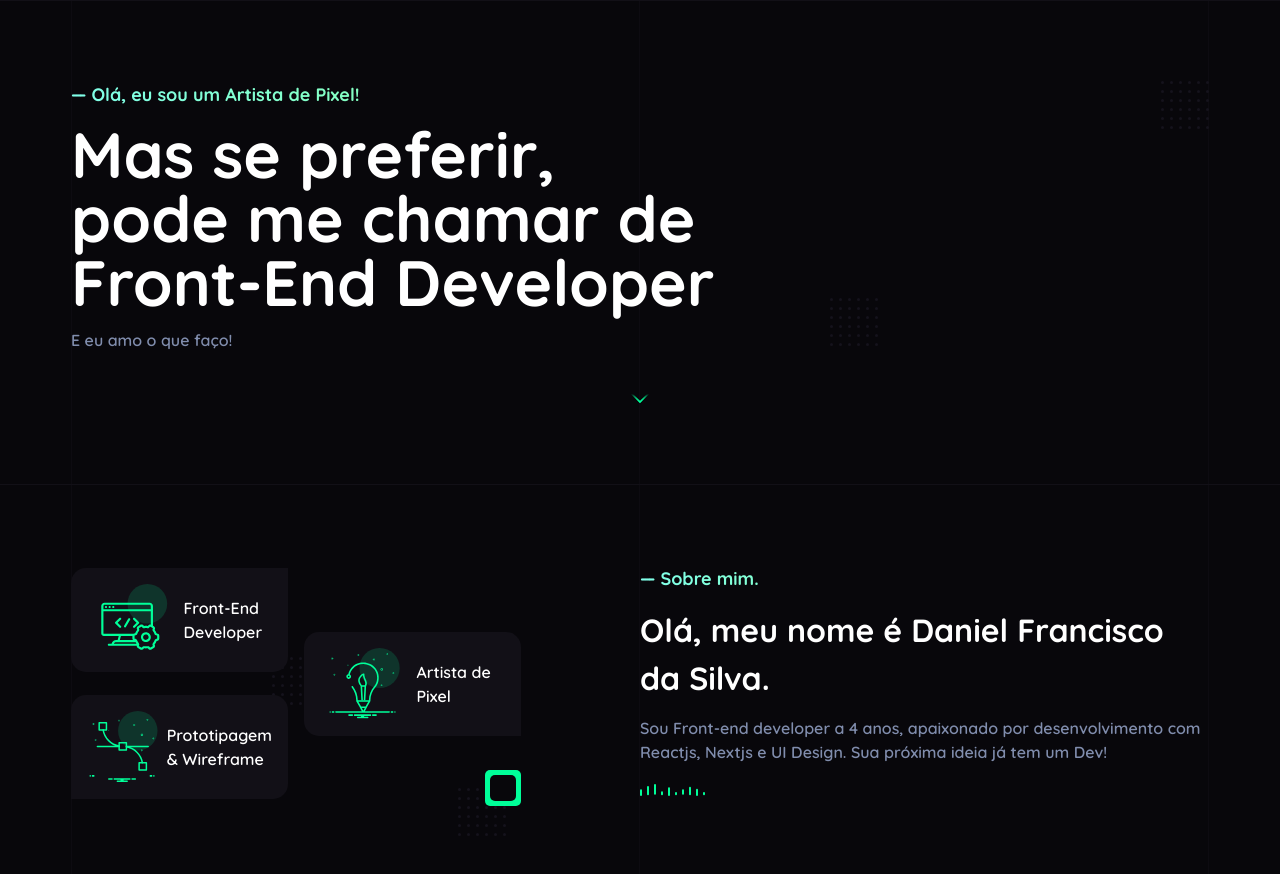
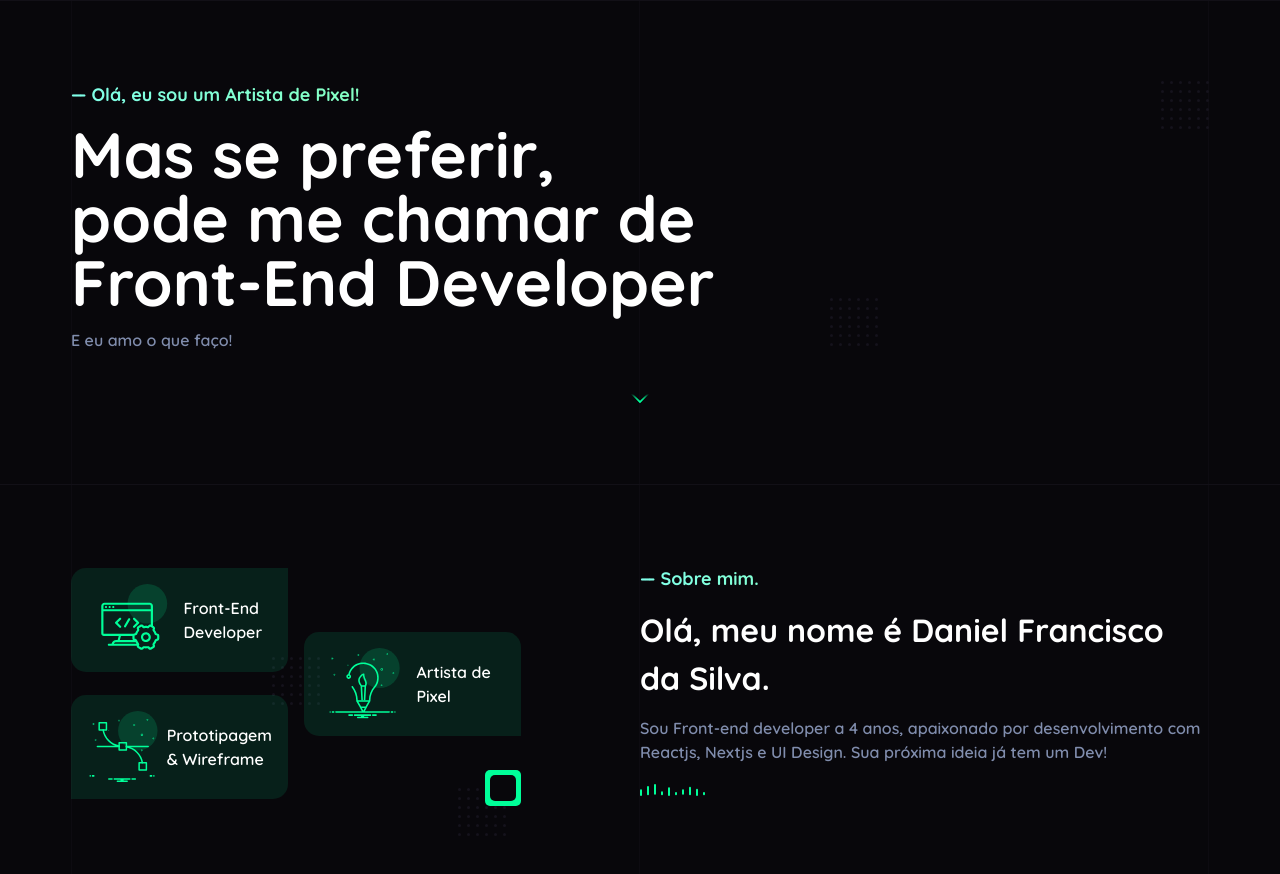
Before and after one commit to dfsilva-dxp/dfsilva-portfolio, a Next.js app: page / in a window 1280 px wide. Shown: the top 874 px of the page. Built offline with nearby package versions, Linux system fonts and the light colour scheme.

Commit message:
feat: add opacity

```diff
--- a/src/components/PanelSkill/styles.ts
+++ b/src/components/PanelSkill/styles.ts
@@ -22,7 +22,7 @@ const panelModifiers = {
 
 export const Panel = styled.div<Pick<PanelSkillProps, "brPosition">>`
   ${({ theme, brPosition }) => css`
-    background: ${theme.colors.panel};
+    background: rgba(0, 255, 153, 0.1);
     width: 100%;
 
     padding: ${theme.spacings.small};
```
